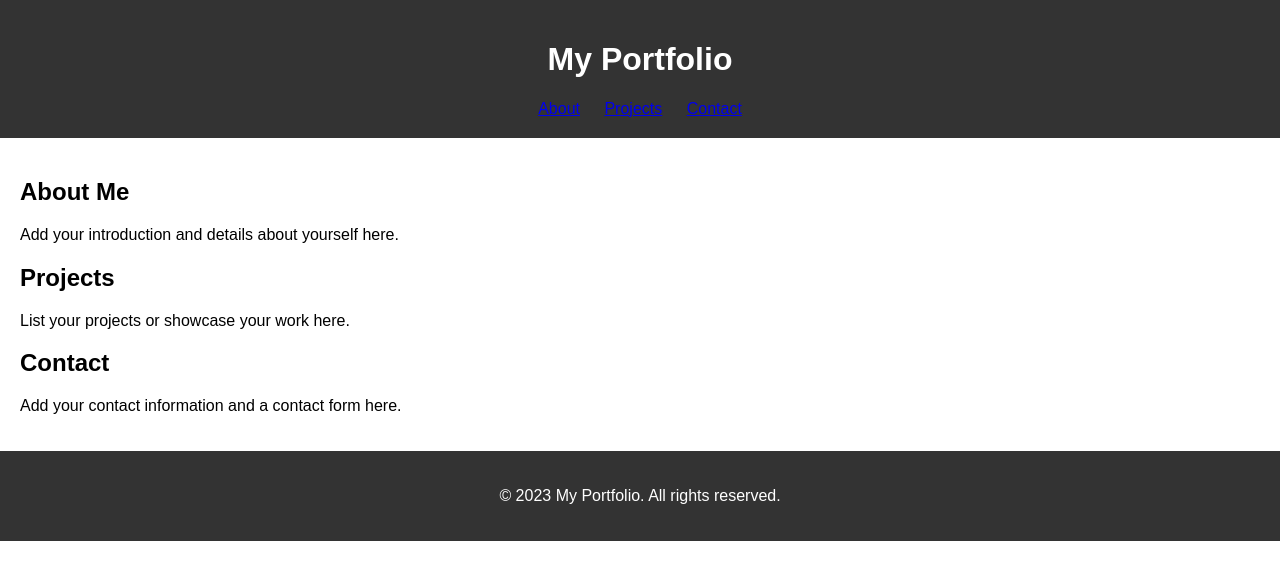
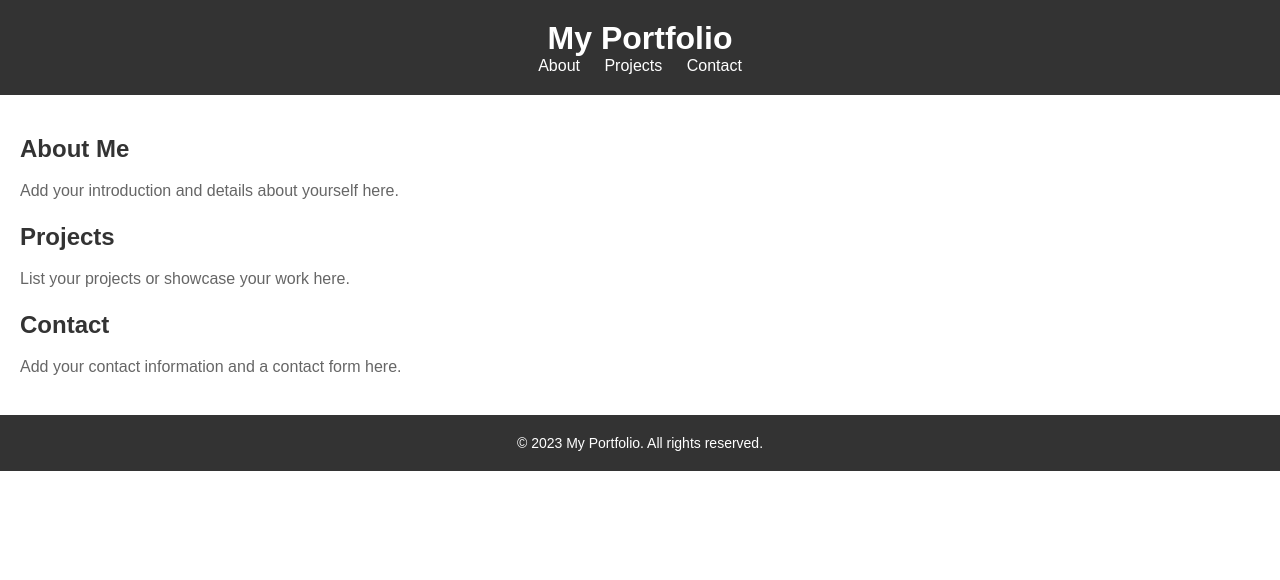
Before and after one commit to Haroon-Atif/Haroon-Atif.github.io, a plain HTML site: page index.html in a window 1280 px wide. Drawn offline with Linux system fonts and the light colour scheme.

Commit message:
first style sheet and index html

```diff
--- a/index.html
+++ b/index.html
@@ -5,43 +5,7 @@
   <meta charset="UTF-8">
   <meta name="viewport" content="width=device-width, initial-scale=1.0">
   <title>My Portfolio</title>
-  <style>
-    body {
-      font-family: Arial, sans-serif;
-      margin: 0;
-      padding: 0;
-    }
-
-    header {
-      background-color: #333;
-      color: #fff;
-      padding: 20px;
-      text-align: center;
-    }
-
-    nav ul {
-      list-style-type: none;
-      margin: 0;
-      padding: 0;
-      text-align: center;
-    }
-
-    nav ul li {
-      display: inline-block;
-      margin: 0 10px;
-    }
-
-    main {
-      padding: 20px;
-    }
-
-    footer {
-      background-color: #333;
-      color: #fff;
-      padding: 20px;
-      text-align: center;
-    }
-  </style>
+  <link rel="stylesheet" href="style.css">
 </head>
 
 <body>
--- /dev/null
+++ b/style.css
@@ -0,0 +1,67 @@
+body {
+      font-family: Arial, sans-serif;
+      margin: 0;
+      padding: 0;
+    }
+
+    header {
+      background-color: #333;
+      color: #fff;
+      padding: 20px;
+      text-align: center;
+    }
+
+    header h1 {
+      font-size: 32px;
+      margin: 0;
+      padding: 0;
+    }
+
+    nav ul {
+      list-style-type: none;
+      margin: 0;
+      padding: 0;
+      text-align: center;
+    }
+
+    nav ul li {
+      display: inline-block;
+      margin: 0 10px;
+    }
+
+    nav ul li a {
+      color: #fff;
+      text-decoration: none;
+    }
+
+    nav ul li a:hover {
+      color: #ffd700;
+    }
+
+    main {
+      padding: 20px;
+    }
+
+    section h2 {
+      color: #333;
+      font-size: 24px;
+      margin-bottom: 10px;
+    }
+
+    section p {
+      color: #666;
+      line-height: 1.5;
+    }
+
+    footer {
+      background-color: #333;
+      color: #fff;
+      padding: 20px;
+      text-align: center;
+    }
+
+    footer p {
+      font-size: 14px;
+      margin: 0;
+      padding: 0;
+    }
```
